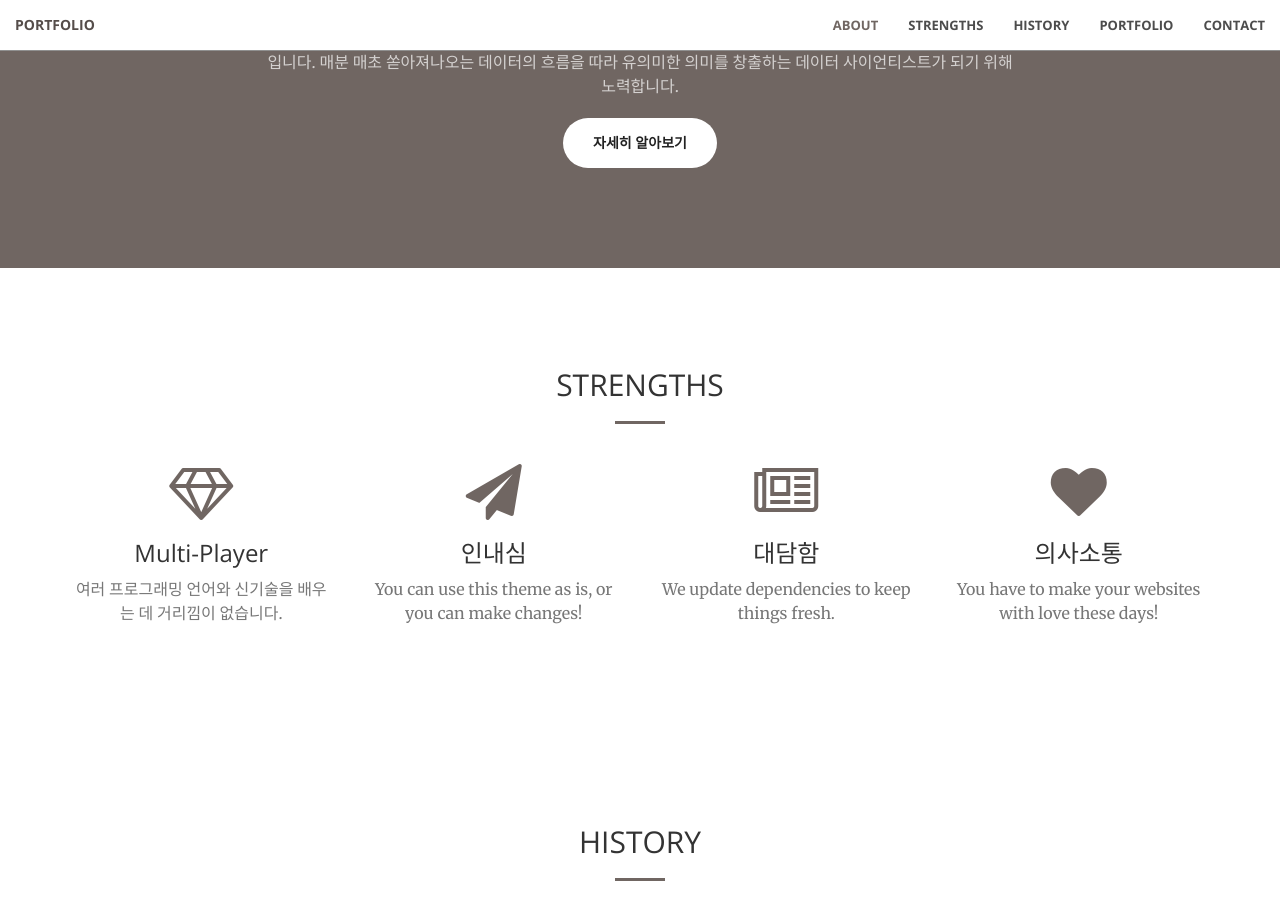
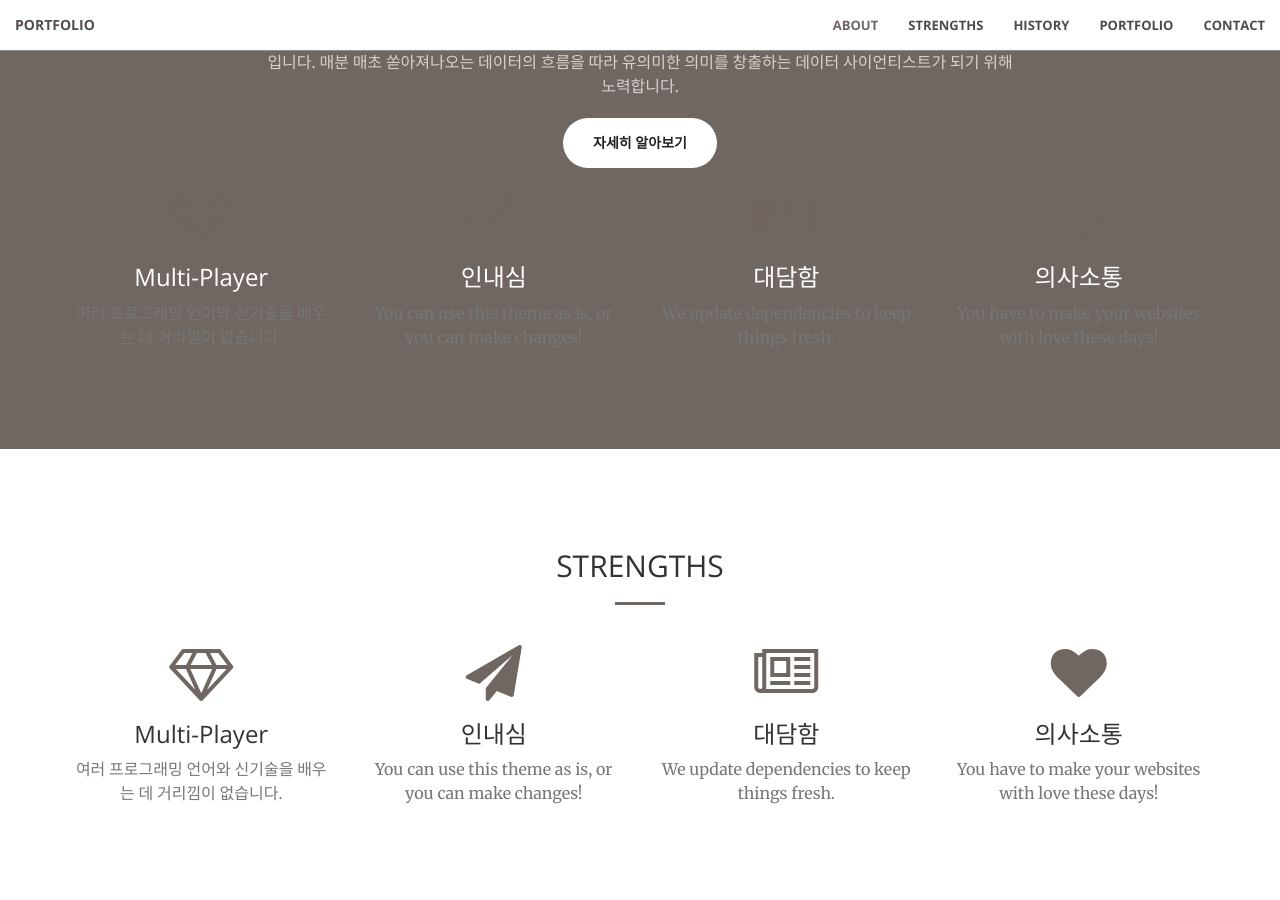
Before and after one commit to ymdev2023/ymdev2023.github.io, a Jekyll site: the page built from index.html, in a window 1280 px wide and 900 px high, scrolled down 1991 px. Built offline with Jekyll 4.4.1, drawn with Linux system fonts in a browser that asks for light colours.

Commit message:
Update education-experience.html

```diff
--- a/_includes/education-experience.html
+++ b/_includes/education-experience.html
@@ -14,4 +14,36 @@
 
         </div>
     </div>
+    <div class="container">
+        <div class="row">
+            <div class="col-lg-3 col-md-6 text-center">
+                <div class="service-box">
+                    <i class="fa fa-4x fa-diamond wow bounceIn text-primary"></i>
+                    <h3>Multi-Player</h3>
+                    <p class="text-muted">여러 프로그래밍 언어와 신기술을 배우는 데 거리낌이 없습니다.</p>
+                </div>
+            </div>
+            <div class="col-lg-3 col-md-6 text-center">
+                <div class="service-box">
+                    <i class="fa fa-4x fa-paper-plane wow bounceIn text-primary" data-wow-delay=".1s"></i>
+                    <h3>인내심</h3>
+                    <p class="text-muted">You can use this theme as is, or you can make changes!</p>
+                </div>
+            </div>
+            <div class="col-lg-3 col-md-6 text-center">
+                <div class="service-box">
+                    <i class="fa fa-4x fa-newspaper-o wow bounceIn text-primary" data-wow-delay=".2s"></i>
+                    <h3>대담함</h3>
+                    <p class="text-muted">We update dependencies to keep things fresh.</p>
+                </div>
+            </div>
+            <div class="col-lg-3 col-md-6 text-center">
+                <div class="service-box">
+                    <i class="fa fa-4x fa-heart wow bounceIn text-primary" data-wow-delay=".3s"></i>
+                    <h3>의사소통</h3>
+                    <p class="text-muted">You have to make your websites with love these days!</p>
+                </div>
+            </div>
+        </div>
+    </div>
 </section>
```
